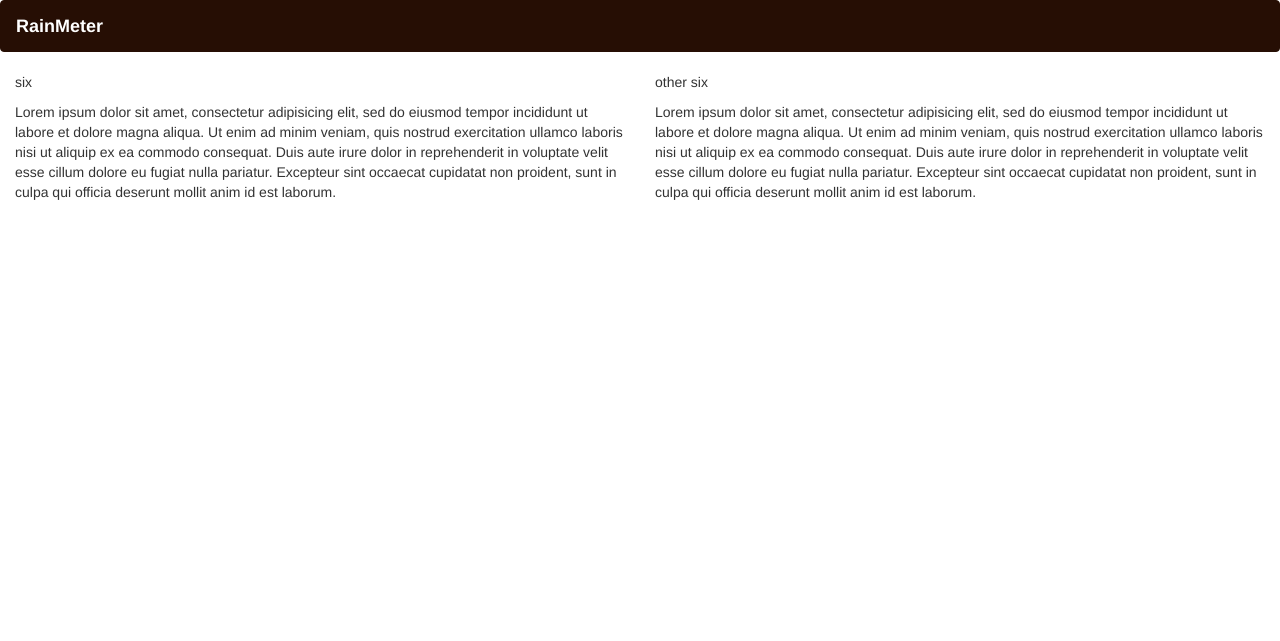
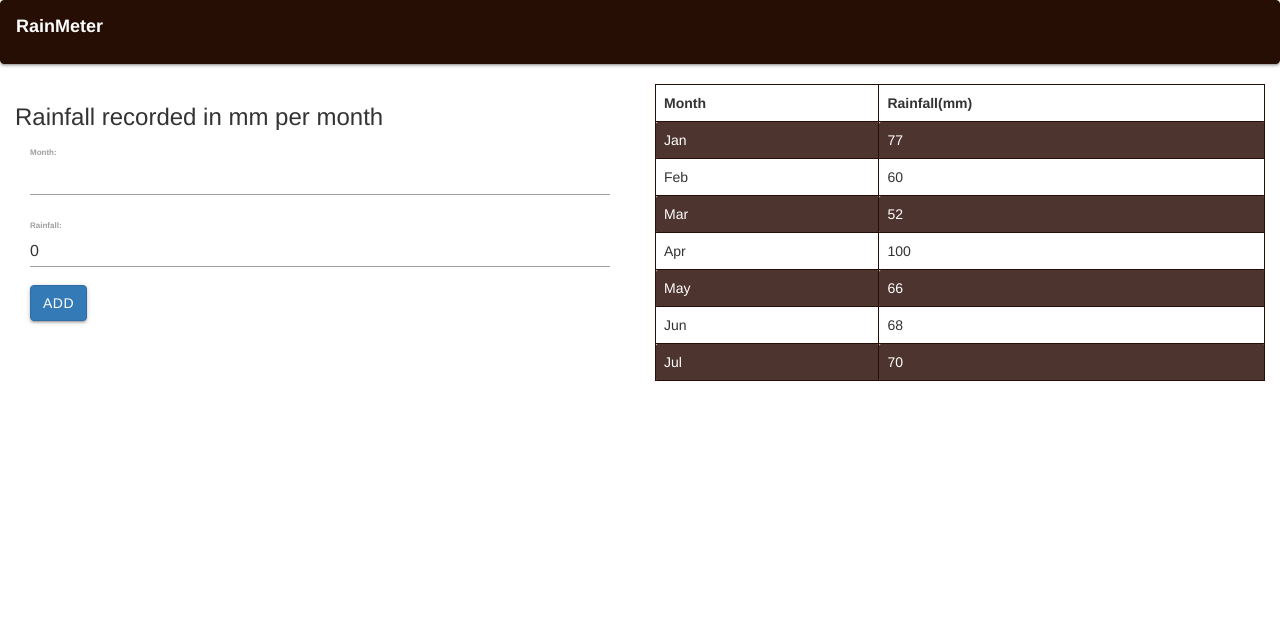
Before and after one commit to petersoleeh/RainMeter, a Django app: page / in a window 1280 px wide. Shown: the top 641 px of the page. Run offline with Django 3.2, Linux system fonts and the light colour scheme; data comes from the database, SQL or seed files in the repository; both versions use the stored data as it was after the commit; parts of the project's set-up code (start-up, migrations or seed data) failed here and were passed over; some libraries are stand-ins or nearby versions.

Commit message:
Layout the index page and setup views for the form

```diff
--- a/raindata/templates/base.html
+++ b/raindata/templates/base.html
@@ -17,6 +17,9 @@
     {%bootstrap_css%}
     <link rel="stylesheet" href="{% static 'css/index.css' %}">
     <!-- <link rel="shortcut icon" type="image/png" href="{% static 'images/inlogo.png' %}"/> -->
+    <!-- Compiled and minified CSS -->
+    <link rel="stylesheet" href="https://cdnjs.cloudflare.com/ajax/libs/materialize/1.0.0-beta/css/materialize.min.css">
+
   {%endblock%}
 
 </head>
--- a/raindata/templates/index.html
+++ b/raindata/templates/index.html
@@ -5,13 +5,33 @@
 <div class="container-fluid">
   <div class="row">
     <div class="col-md-6">
-      <p>six</p>
-      <p>Lorem ipsum dolor sit amet, consectetur adipisicing elit, sed do eiusmod tempor incididunt ut labore et dolore magna aliqua. Ut enim ad minim veniam, quis nostrud exercitation ullamco laboris nisi ut aliquip ex ea commodo consequat. Duis aute irure dolor in reprehenderit in voluptate velit esse cillum dolore eu fugiat nulla pariatur. Excepteur sint occaecat cupidatat non proident, sunt in culpa qui officia deserunt mollit anim id est laborum.</p>
+      <h3>Rainfall recorded in mm per month</h3>
+      <div class="container-fluid">
+        <form   method="post" enctype="multipart/form-data">
+          {%csrf_token%}
+
+          {{form.as_p}}
+
+          <input type="submit"class="btn btn-primary" name="" value="Add">
+
+        </form>
+      </div>
     </div>
     <div class="col-md-6">
-      <p>other six</p>
-      <p>Lorem ipsum dolor sit amet, consectetur adipisicing elit, sed do eiusmod tempor incididunt ut labore et dolore magna aliqua. Ut enim ad minim veniam, quis nostrud exercitation ullamco laboris nisi ut aliquip ex ea commodo consequat. Duis aute irure dolor in reprehenderit in voluptate velit esse cillum dolore eu fugiat nulla pariatur. Excepteur sint occaecat cupidatat non proident, sunt in culpa qui officia deserunt mollit anim id est laborum.</p>
+      <table>
+        <tr>
+          <th>Month</th>
+          <th>Rainfall(mm)</th>
+        </tr>
+        {%for rain in data%}
+        <tr>
+          <td>{{rain.month}}</td>
+          <td>{{rain.rainfall}}</td>
+        </tr>
+        {%endfor%}
+      </table>
     </div>
   </div>
 </div>
+
 {%endblock%}
--- a/raindata/views.py
+++ b/raindata/views.py
@@ -1,8 +1,20 @@
 from django.shortcuts import render
 from .models import Raindata
+from .forms import RainForm
 
 # Create your views here.
 def index(request):
     data = Raindata.objects.all()
+    # graph = Raindata.rain_graph()
 
-    return render(request,'index.html',{'data':data})
+    if request.method == 'POST':
+        form = RainForm(request.POST)
+        if form.is_valid():
+            raindata = form.save(commit=False)
+            raindata.save()
+
+    else:
+
+        form = RainForm()
+
+    return render(request,'index.html',{'data':data,'form':form})
```
Also changed, not shown: db.sqlite3, raindata/migrations/0001_initial.py (added), 1 other file.
